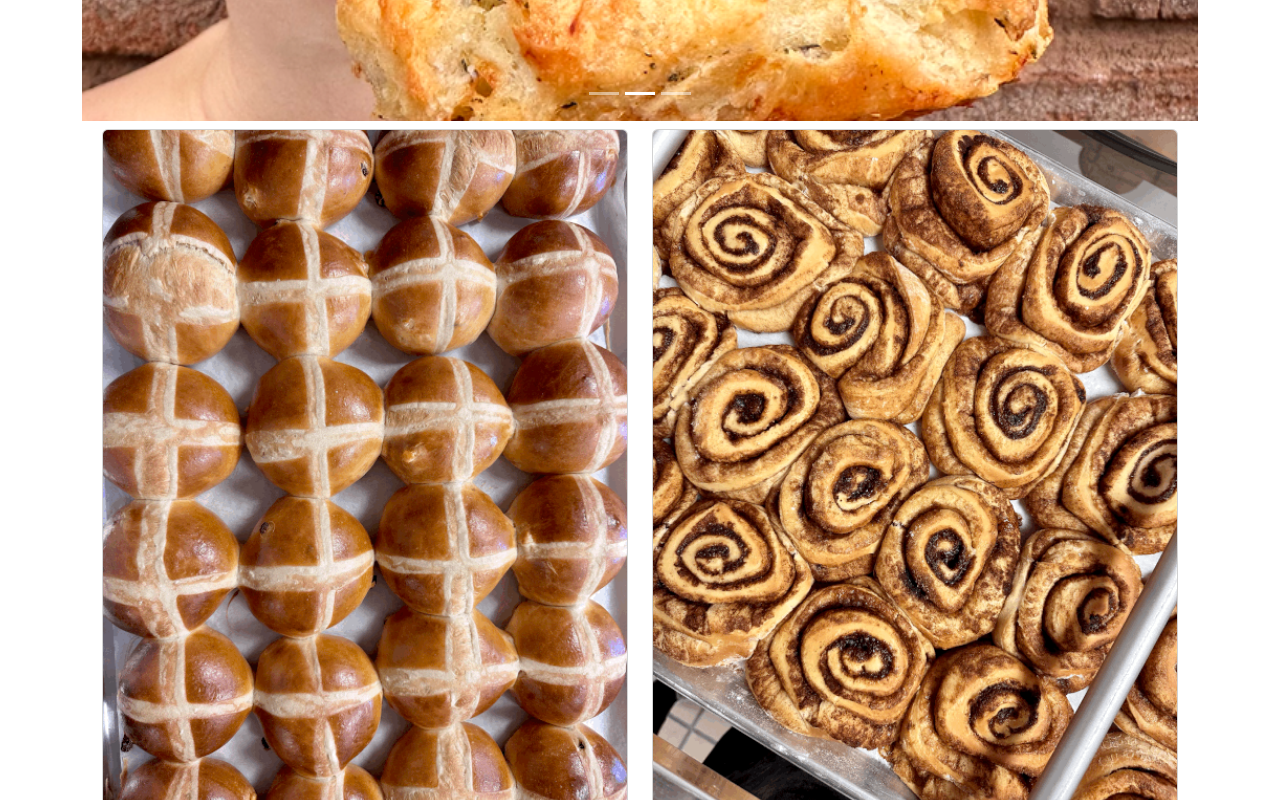
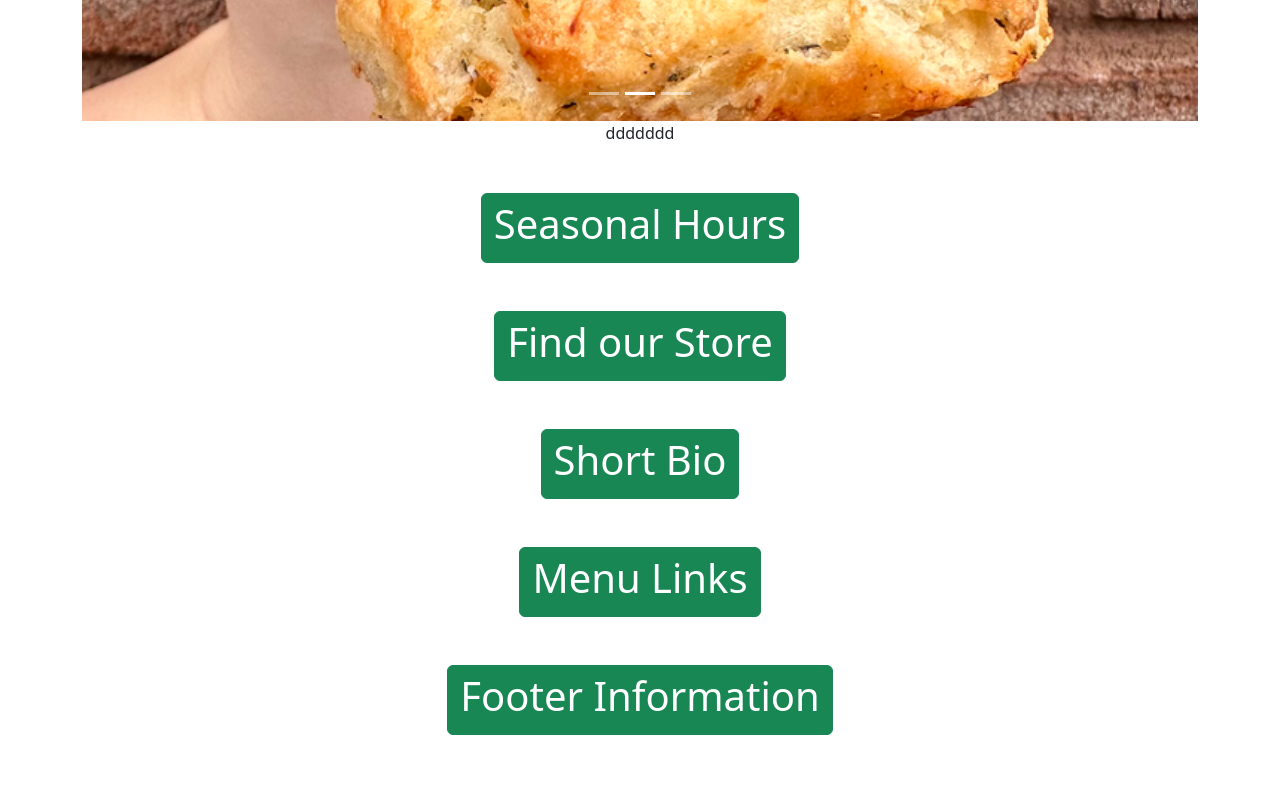
Before and after one commit to aaron-webdev/btd_repo, a React (Vite) app in the folder btd_react/: page / in a window 1280 px wide. Shown: the part 380-1180 px from the top of the page. Built offline with nearby package versions, Linux system fonts and the light colour scheme.

Commit message:
centered globally

```diff
--- a/btd_react/src/App.jsx
+++ b/btd_react/src/App.jsx
@@ -16,7 +16,7 @@ export default function App() {
 
 
   return (
-    <>
+    <div className='align-items-center justify-content-center text-center'>
     <BrowserRouter>
       <Routes>
         <Route path='/' element={<Homepage/>}/>
@@ -24,6 +24,6 @@ export default function App() {
         <Route path='/findus' element={<FindUs/>}/>
       </Routes>
     </BrowserRouter>
-    </>
+    </div>
   )
 }
--- /dev/null
+++ b/btd_react/src/componets/SeasonalPreorders.jsx
@@ -0,0 +1,15 @@
+import {Link} from 'react-router';
+
+
+
+export default function SeasonalPreorders()
+{
+
+
+
+    return(
+        <section id='seasonalPreorder'>
+            <p>ddddddd</p>
+        </section>
+    )
+}
--- a/btd_react/src/pages/SeasonalPreorder.jsx
+++ b/btd_react/src/pages/EasterPreorder.jsx
@@ -9,7 +9,7 @@ import CarrotCake from './../assets/carrot_cake.png';
 import PullApart from './../assets/pull_apart_glam.png';
 
 
-export default function SeasonalPreorder()
+export default function EasterPreorder()
 {
 
 
--- a/btd_react/src/pages/Homepage.jsx
+++ b/btd_react/src/pages/Homepage.jsx
@@ -3,7 +3,7 @@ import MenuLinks from "../componets/MenuLinks"
 import MiniBio from "../componets/MiniBio"
 import NavigationMenu from "../componets/NavigationMenu"
 import SeasonalHours from "../componets/SeasonalHours"
-import SeasonalPreorder from "./SeasonalPreorder.jsx"
+import SeasonalPreorders from "../componets/SeasonalPreorders"
 import Showcase from "../componets/Showcase"
 import StoreFinder from "../componets/StoreFinder"
 
@@ -21,7 +21,7 @@ export default function Home() {
     <>
       <NavigationMenu/>
       <Showcase/>
-      <SeasonalPreorder/>
+      <SeasonalPreorders/>
       <SeasonalHours/>
       <StoreFinder/>
       <MiniBio/>
```
